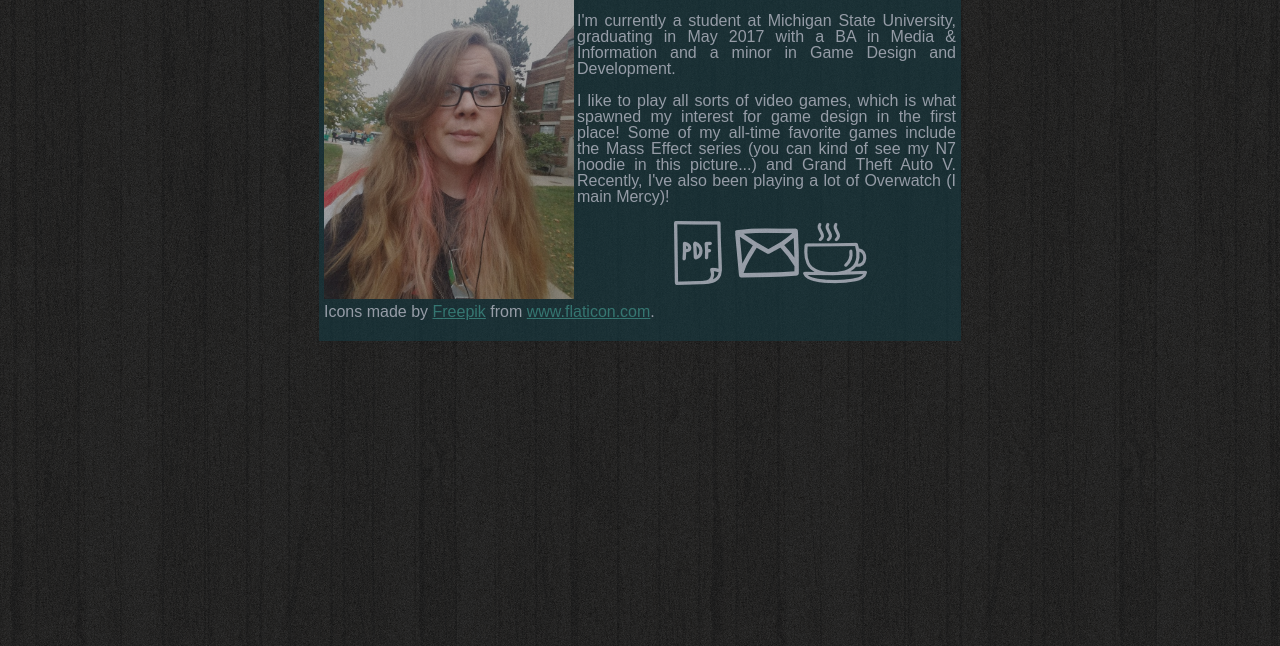
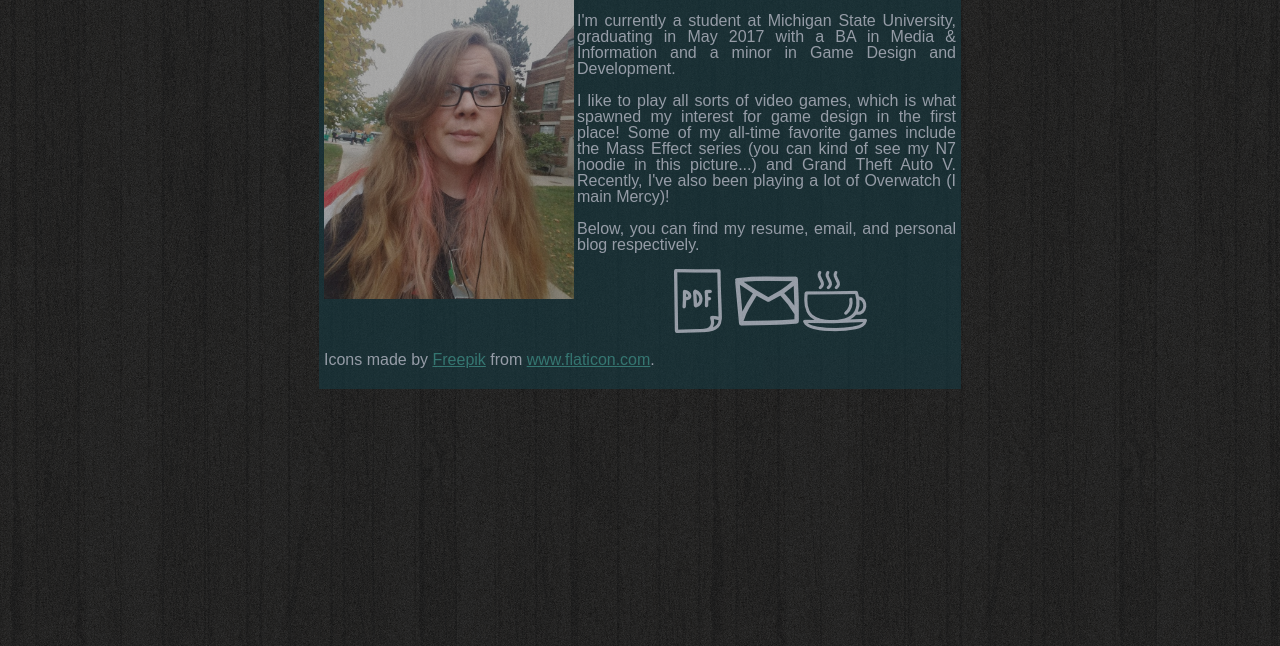
Before and after one commit to aefaw/aefaw.github.io, a plain HTML site: page about.html in a window 1280 px wide. Shown: the part 154-800 px from the top of the page. Drawn offline with Linux system fonts and the light colour scheme; a web font is replaced by a local one.

Commit message:
sober girls aroun me

```diff
--- a/about.html
+++ b/about.html
@@ -23,6 +23,8 @@
 	kind of see my N7 hoodie in this picture...) and Grand Theft Auto V. Recently, I've also been
 	playing a lot of Overwatch (I main Mercy)!</p>
 
+	<p>Below, you can find my resume, email, and personal blog respectively.</p>
+
 	<center><p>
 	<a href="resume.pdf"><img src="images/pdf_icon.png" title="Resume"></a>
 	<a href="mailto:efawalbe@msu.edu"><img src="images/email_icon.png" title="Email"></a>
```
